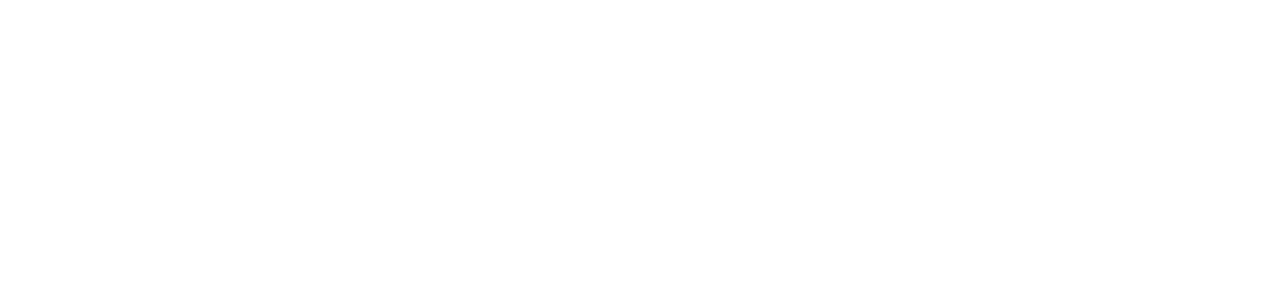
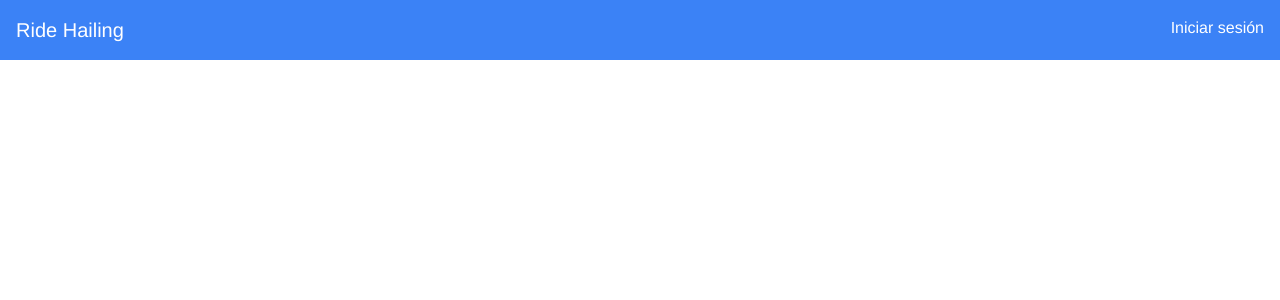
Before and after one commit to danielviei/ride-hailing, a Vue app in the folder frontend/: page / in a window 1280 px wide. Before the commit this address had no page. Shown: the top 300 px of the page. Built offline with nearby package versions, Linux system fonts and the light colour scheme.

Commit message:
feat: added app header

```diff
--- a/frontend/src/App.vue
+++ b/frontend/src/App.vue
@@ -1,5 +1,6 @@
 <template>
   <div id="app" class="container w-full">
+    <AppHeader />
     <main>
       <RouterView />
     </main>
@@ -7,9 +8,13 @@
 </template>
 
 <script>
+import AppHeader from "./components/AppHeader.vue";
 
 export default {
   name: "App",
+  components: {
+    AppHeader,
+  },
 };
 </script>
 
--- /dev/null
+++ b/frontend/src/components/AppHeader.vue
@@ -0,0 +1,35 @@
+<template>
+  <header class="p-4 bg-blue-500 text-white flex justify-between">
+    <RouterLink to="/">
+      <h1 class="text-xl">Ride Hailing</h1>
+    </RouterLink>
+    <div>
+      <span v-if="user">{{ `Hola, ${user.name}` }}</span>
+      <RouterLink v-else to="/login">Iniciar sesión</RouterLink>
+    </div>
+  </header>
+</template>
+
+<script>
+import { useUserStore } from "@/stores/userStore";
+import { ref, watch } from "vue";
+
+export default {
+  name: "AppHeader",
+  setup() {
+    const userStore = useUserStore();
+    const user = ref(userStore.user);
+
+    watch(
+      () => userStore.user,
+      (newUser) => {
+        user.value = newUser;
+      }
+    );
+
+    return {
+      user,
+    };
+  },
+};
+</script>
```
